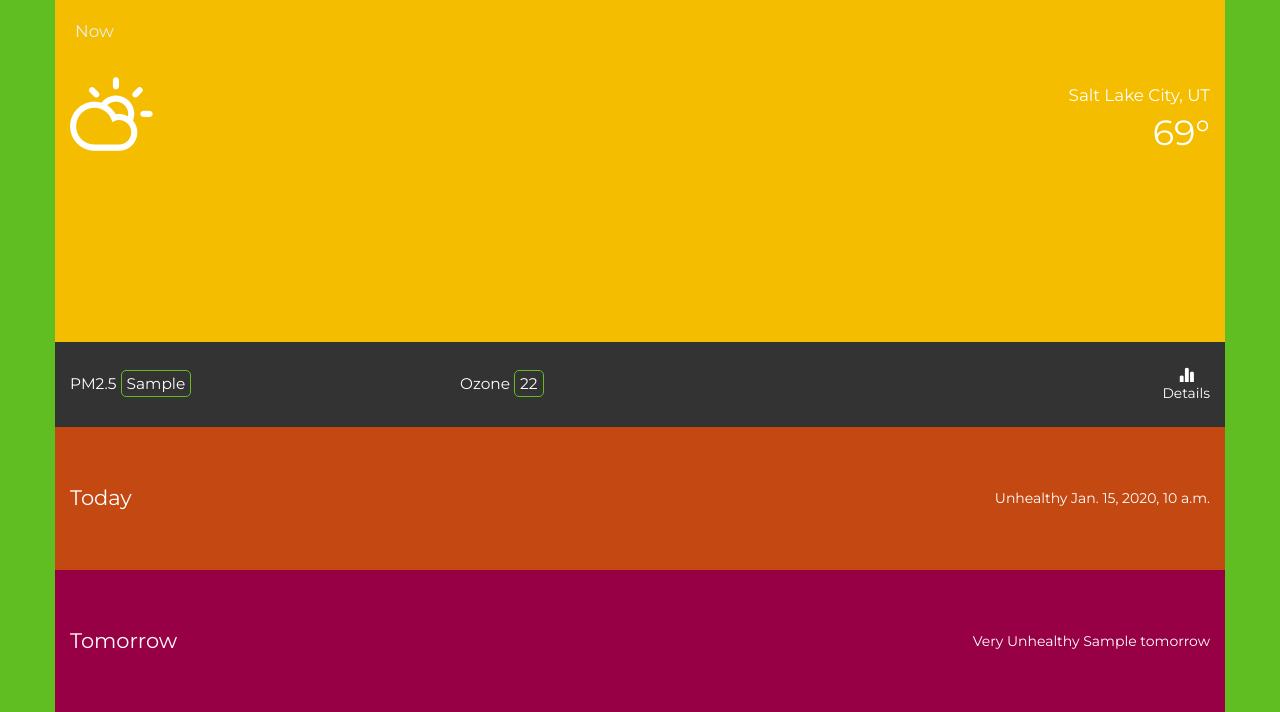
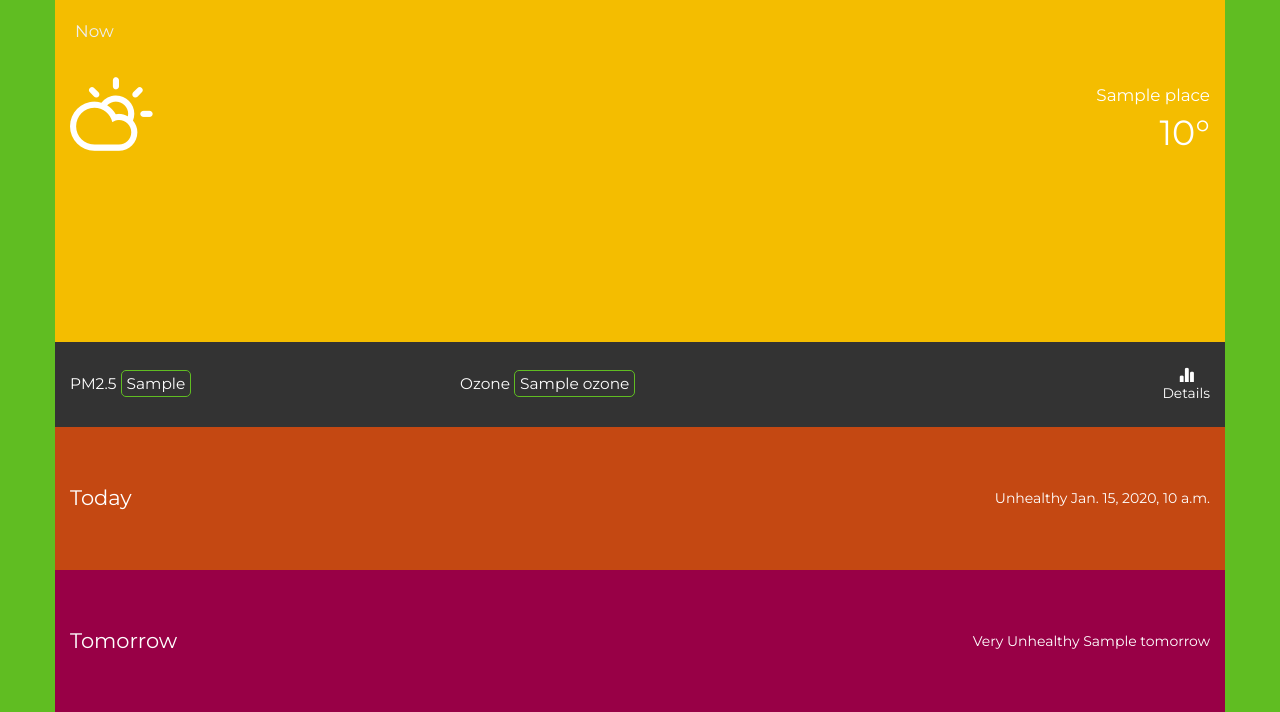
Before and after one commit to jonstjohn/air-canary-web, a Django app: template aircanary/places/templates/places/home.html in a window 1280 px wide. Shown: the part 102-814 px from the top of the page. Run offline with Django 3.2, Linux system fonts and the light colour scheme; the template is opened without the code that fills it: most values are stand-ins (such as "Sample title", 1, 10 or a date in 2020); some libraries are stand-ins or nearby versions.

Commit message:
Modified home view to use place model

```diff
--- a/aircanary/places/templates/places/home.html
+++ b/aircanary/places/templates/places/home.html
@@ -83,10 +83,10 @@
                 <div class="col-xs-7">
                     <div class="row">&nbsp;</div>
                     <div class="row" style="font-size: 120%">
-                        <div class="col-xs-12 text-right">Salt Lake City, UT</div>
+                        <div class="col-xs-12 text-right">{{ place.name }}</div>
                     </div>
                     <div class="row" style="font-size: 250%">
-                        <div class="col-xs-12 text-right">69&deg;</div>
+                        <div class="col-xs-12 text-right">{{ place.temperature }}&deg;</div>
                     </div>
                 </div>
             </div>
@@ -97,12 +97,12 @@
             <div class="row" style="height: 100%; font-size: 1.1em">
                 <div class="col-xs-4 vcontainer">
                     <div class="vcontent">
-                        <div>PM2.5 <span class="rounded-border">{{pm25}}</span></div>
+                        <div>PM2.5 <span class="rounded-border">{{ place.pm25 }}</span></div>
                     </div>
                 </div>
                 <div class="col-xs-4 vcontainer">
                     <div class="vcontent">
-                        <div>Ozone <span class="rounded-border">22</span></div>
+                        <div>Ozone <span class="rounded-border">{{ place.ozone }}</span></div>
                     </div>
                 </div>
                 <div class="col-xs-4 text-right vcontainer">
@@ -121,7 +121,7 @@
             <div class="vcontent" style="font-size: 150%">Today</div>
         </div>
         <div class="col-xs-6 text-right vcontainer">
-            <div class="vcontent">Unhealthy {{today}}</div>
+            <div class="vcontent">Unhealthy {{ place.today }}</div>
         </div>
     </div>
     <div class="row aqi-maroon" style="height: 20%">
@@ -129,7 +129,7 @@
             <div class="vcontent" style="font-size: 150%">Tomorrow</div>
         </div>
         <div class="col-xs-6 text-right vcontainer">
-            <div class="vcontent">Very Unhealthy {{tomorrow}}</div>
+            <div class="vcontent">Very Unhealthy {{ place.tomorrow }}</div>
         </div>
     </div>
 </div>
```
Also changed, not shown: aircanary/places/views.py (+3 -10 lines).
